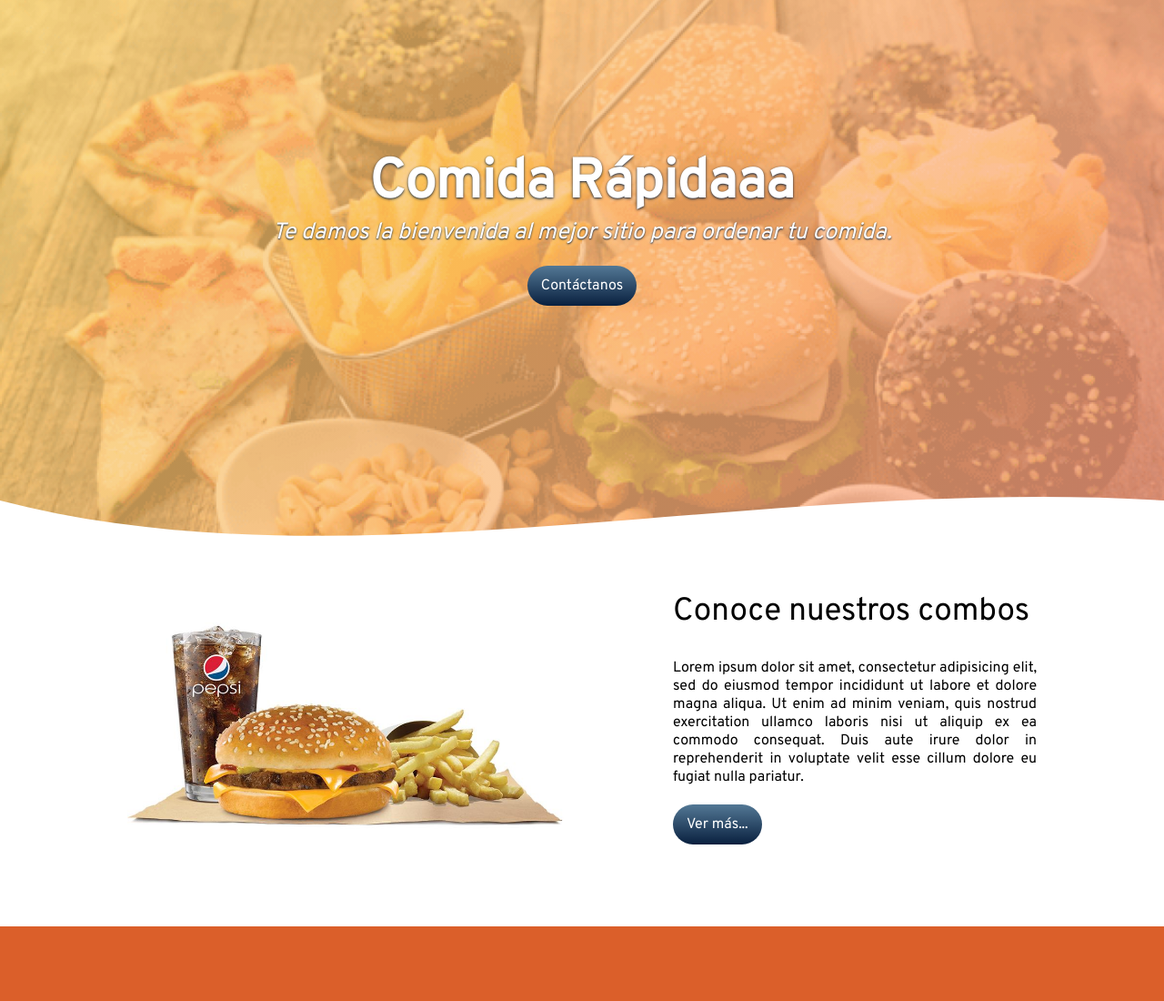
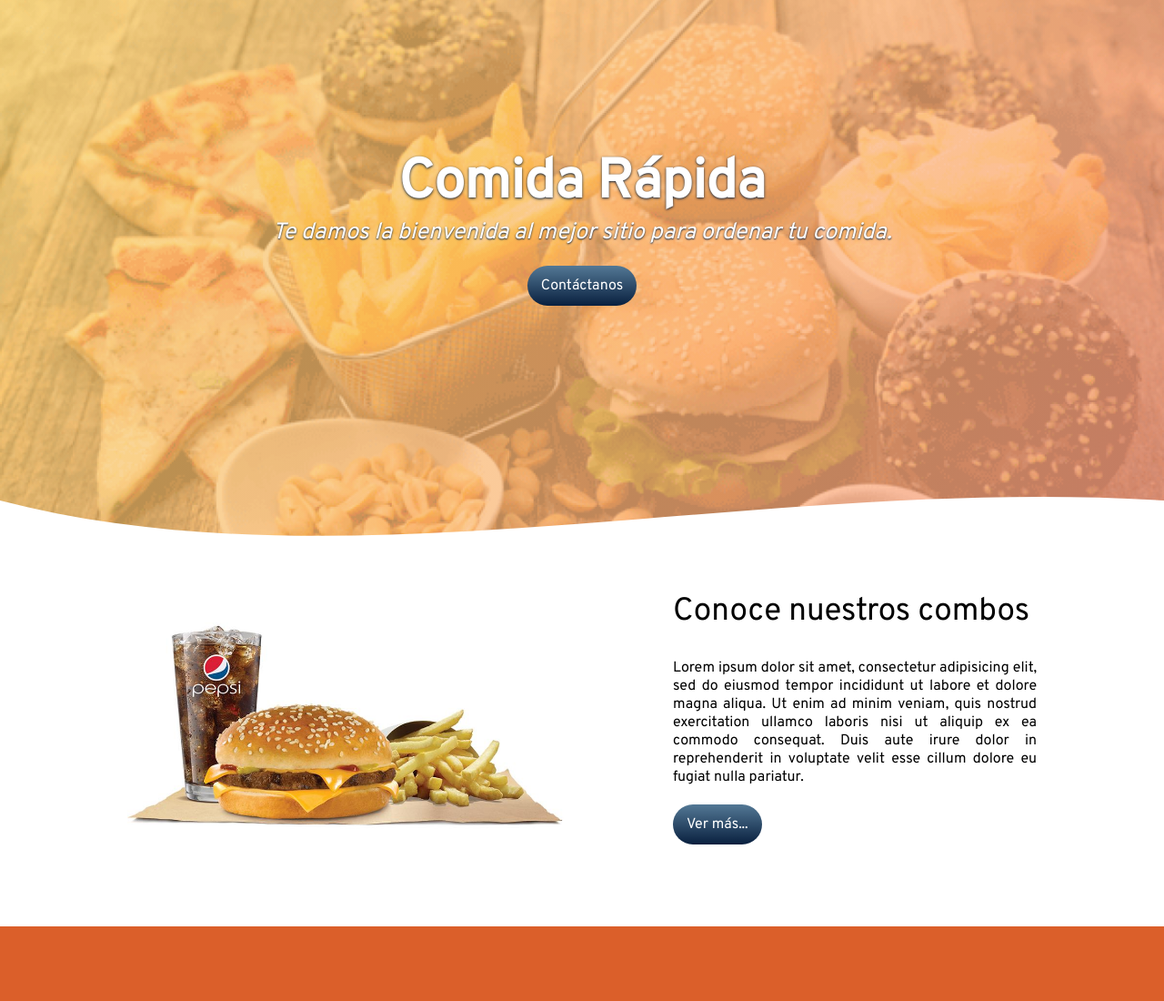
Before and after one commit to Zepeda10/LandingPage, a plain HTML site: page index.html in a window 1280 px wide. Shown: the top 1100 px of the page at 91% size. Drawn offline with Linux system fonts and the light colour scheme.

Commit message:
Update index.html

```diff
--- a/index.html
+++ b/index.html
@@ -14,7 +14,7 @@ scalable=yes">
 <body>
 	<header class="cabecera">
 		<div class="texto-cabecera">
-			<h1>Comida Rápidaaa</h1>
+			<h1>Comida Rápida</h1>
 			<p>Te damos la bienvenida al mejor sitio para ordenar tu comida.</p>
 			<a href="#contacto">Contáctanos</a>
 		</div>
```
